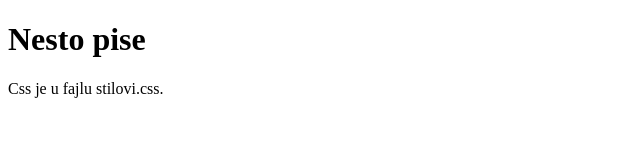
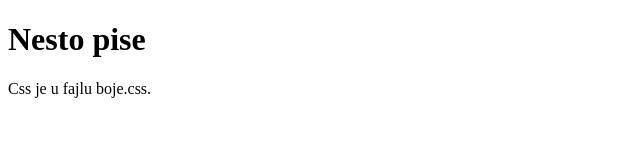
Before and after one commit to b-dotcom/htmlcss, a plain HTML site: page index.html in a window 1280 px wide. Shown: the full height of the page, 0-640 px from the left. Drawn offline with Linux system fonts and the light colour scheme.

Commit message:
Update index.html

```diff
--- a/index.html
+++ b/index.html
@@ -7,6 +7,6 @@
   </head>
   <body>
     <h1>Nesto pise</h1>
-    <p>Css je u fajlu stilovi.css.</p>
+    <p>Css je u fajlu boje.css.</p>
   </body>
 </html>
```
